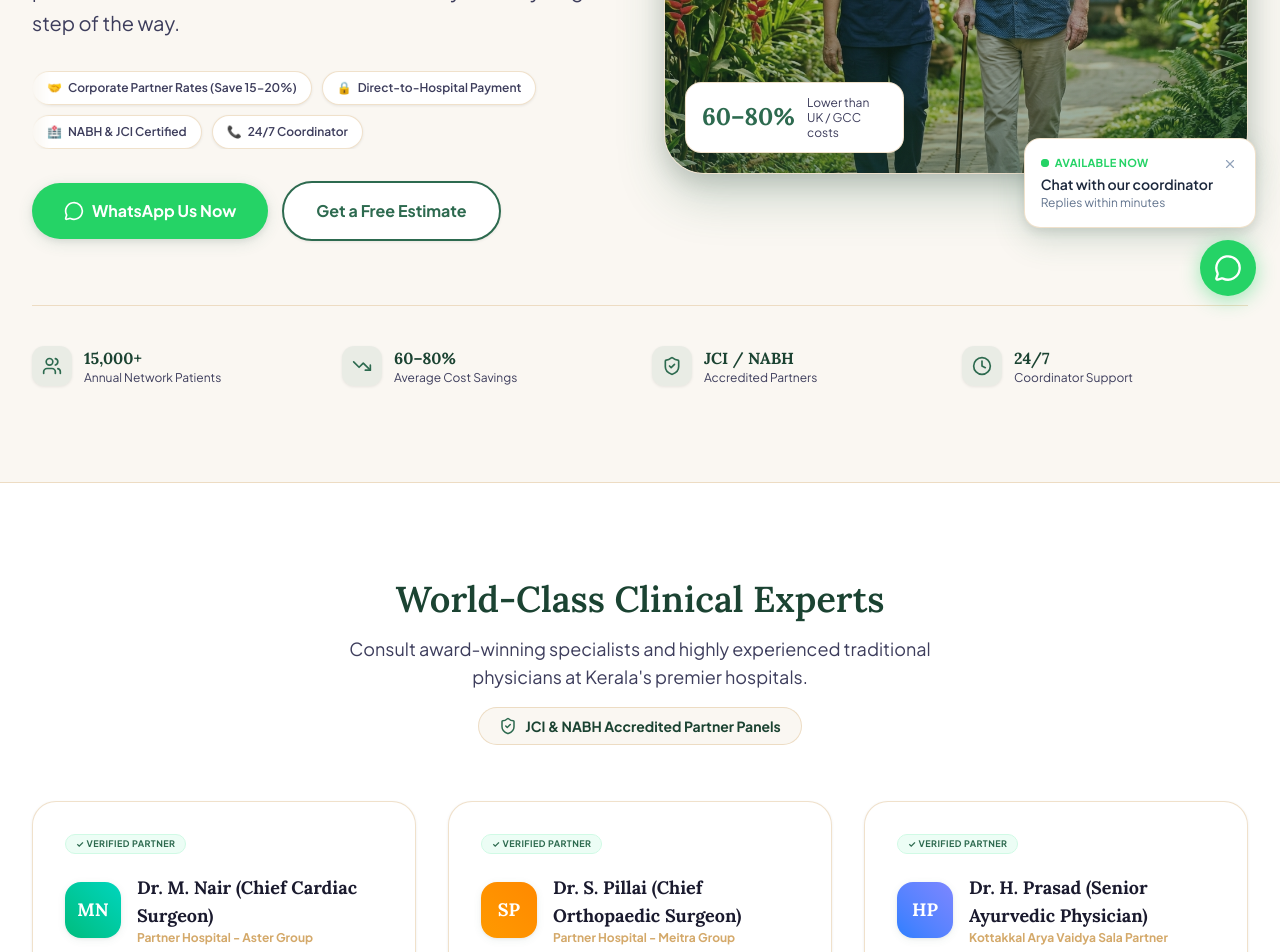
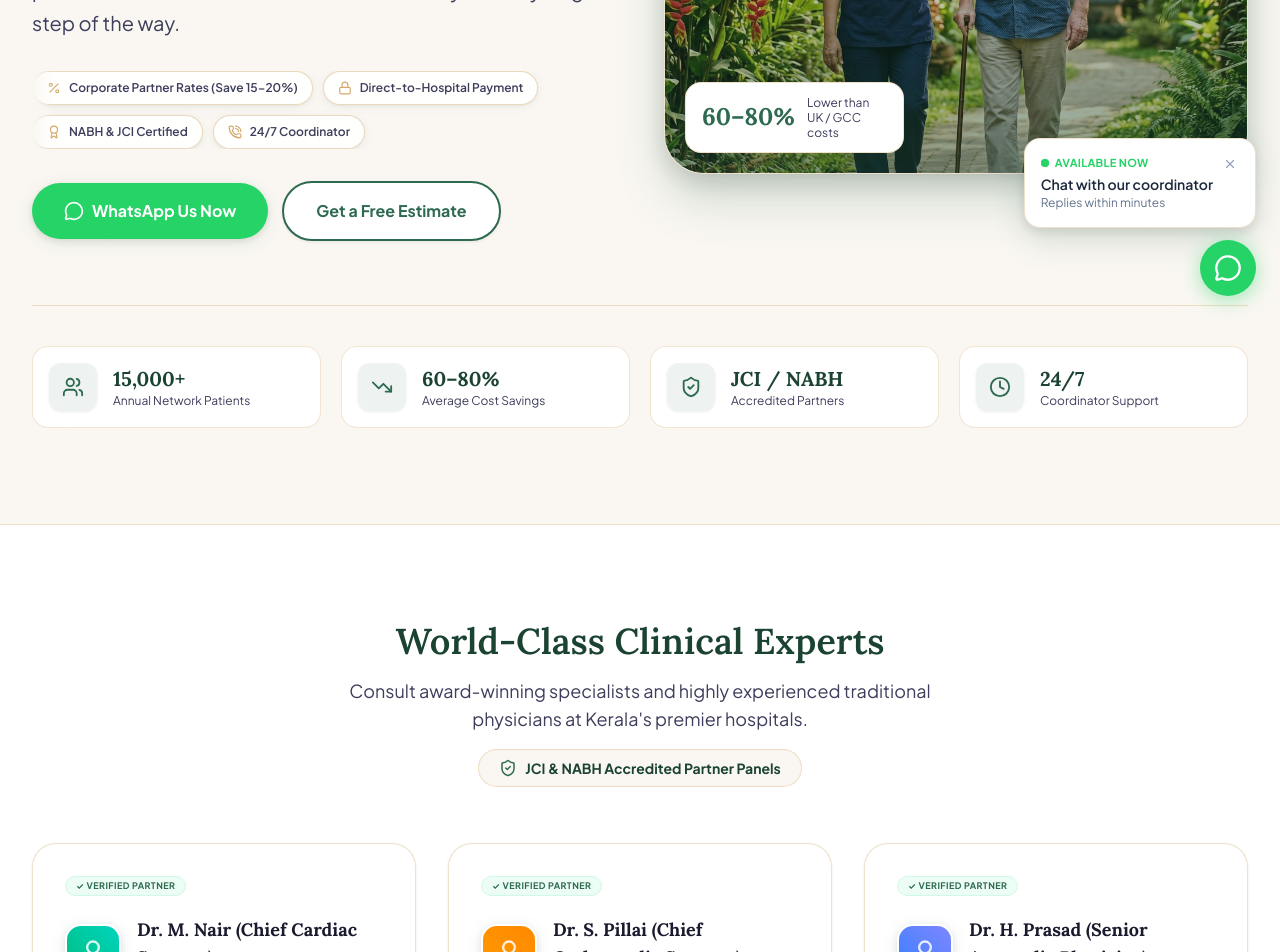
Before and after one commit to smanfari619-maker/medkerala, a Next.js app: page /en in a window 1280 px wide. Shown: the part 480-1432 px from the top of the page. Built offline with nearby package versions, Linux system fonts and the light colour scheme.

Commit message:
design: elevate visual elements to premium JCI-standard medical tourism style

```diff
--- a/src/app/[locale]/page.tsx
+++ b/src/app/[locale]/page.tsx
@@ -15,6 +15,15 @@ import {
   Clock,
   Building,
   TrendingDown,
+  Lock,
+  RefreshCw,
+  Globe,
+  HeartPulse,
+  Award,
+  Tag,
+  PhoneCall,
+  UserRound,
+  Percent,
 } from 'lucide-react';
 import CostComparison from '@/components/home/CostComparison';
 
@@ -117,6 +126,17 @@ export default async function HomePage({ params }: Props) {
 
       {/* ─── 1. HERO ────────────────────────────────────────────────────────── */}
       <section className="relative bg-[#FAF7F2] pt-16 pb-20 lg:pt-20 lg:pb-24 overflow-hidden border-b border-[#D4A96A]/35">
+        {/* Organic Background Curves */}
+        <div className="absolute inset-0 z-0 opacity-10 select-none pointer-events-none">
+          <svg className="absolute right-0 top-0 h-full w-auto text-[#D4A96A]" fill="none" viewBox="0 0 400 800" xmlns="http://www.w3.org/2000/svg">
+            <path d="M400,0 C300,100 200,300 250,500 C300,700 100,800 0,800 L400,800 Z" fill="currentColor" opacity="0.03" />
+            <path d="M400,200 C320,280 250,450 300,600 C350,750 200,800 50,800" stroke="currentColor" strokeWidth="1.5" strokeDasharray="5 5" opacity="0.07" />
+          </svg>
+          <svg className="absolute left-0 bottom-0 h-[60%] w-auto text-primary-green" fill="none" viewBox="0 0 300 600" xmlns="http://www.w3.org/2000/svg">
+            <path d="M0,600 C100,500 150,350 100,200 C50,50 120,0 200,0" stroke="currentColor" strokeWidth="2" opacity="0.04" />
+          </svg>
+        </div>
+
         <div className="max-w-7xl mx-auto px-4 sm:px-6 lg:px-8 relative z-10">
           <div className="grid grid-cols-1 lg:grid-cols-12 gap-12 items-center">
 
@@ -134,13 +154,13 @@ export default async function HomePage({ params }: Props) {
               {/* Guarantees strip — horizontal scroll on mobile, wrap on desktop */}
               <div className="flex overflow-x-auto no-scrollbar scroll-mask-fade pb-2 lg:pb-0 justify-start lg:justify-start lg:flex-wrap gap-2.5 text-xs font-semibold font-sans -mx-4 px-4 lg:mx-0 lg:px-0">
                 {[
-                  { emoji: '🤝', enText: 'Corporate Partner Rates (Save 15-20%)', arText: 'أسعار مؤسسية مخفضة (توفير ١٥-٢٠٪)' },
-                  { emoji: '🔒', enText: 'Direct-to-Hospital Payment', arText: 'الدفع للمستشفى مباشرة' },
-                  { emoji: '🏥', enText: 'NABH & JCI Certified', arText: 'مستشفيات معتمدة JCI/NABH' },
-                  { emoji: '📞', enText: '24/7 Coordinator', arText: 'منسق شخصي ٢٤/٧' },
-                ].map(({ emoji, enText, arText }) => (
-                  <span key={enText} className="flex items-center gap-1.5 bg-white border border-[#D4A96A]/35 text-text-muted px-3.5 py-2 rounded-full shadow-xs shrink-0">
-                    <span>{emoji}</span>
+                  { icon: Percent, enText: 'Corporate Partner Rates (Save 15-20%)', arText: 'أسعار مؤسسية مخفضة (توفير ١٥-٢٠٪)' },
+                  { icon: Lock, enText: 'Direct-to-Hospital Payment', arText: 'الدفع للمستشفى مباشرة' },
+                  { icon: Award, enText: 'NABH & JCI Certified', arText: 'مستشفيات معتمدة JCI/NABH' },
+                  { icon: PhoneCall, enText: '24/7 Coordinator', arText: 'منسق شخصي ٢٤/٧' },
+                ].map(({ icon: Icon, enText, arText }) => (
+                  <span key={enText} className="flex items-center gap-2 bg-white/90 backdrop-blur-xs border border-[#D4A96A]/45 hover:border-primary-green/30 text-text-muted hover:text-primary-green px-3.5 py-2 rounded-full shadow-sm hover:shadow-md transition-all duration-300 shrink-0 group">
+                    <Icon className="h-3.5 w-3.5 text-[#D4A96A] group-hover:text-primary-green transition-colors duration-300" />
                     <span>{isRtl ? arText : enText}</span>
                   </span>
                 ))}
@@ -193,15 +213,15 @@ export default async function HomePage({ params }: Props) {
 
           {/* Compact Trust Bar */}
           <div className="mt-16 pt-10 border-t border-[#D4A96A]/35">
-            <div className="grid grid-cols-2 sm:grid-cols-4 gap-6">
+            <div className="grid grid-cols-2 lg:grid-cols-4 gap-5">
               {trustStats.map(({ numEn, numAr, labelEn, labelAr, icon: Icon }) => (
-                <div key={labelEn} className="flex items-center gap-3 group">
-                  <div className="w-10 h-10 rounded-xl bg-primary-green/8 text-primary-green flex items-center justify-center shrink-0 group-hover:bg-primary-green group-hover:text-white transition-all duration-300 shadow-xs">
-                    <Icon className="h-5 w-5" />
+                <div key={labelEn} className="flex items-center gap-4 p-4 rounded-2xl bg-white border border-[#D4A96A]/30 hover:border-primary-green/30 hover:shadow-md hover:-translate-y-0.5 transition-all duration-300 group">
+                  <div className="w-12 h-12 rounded-xl bg-primary-green/8 text-primary-green flex items-center justify-center shrink-0 group-hover:bg-primary-green group-hover:text-white transition-all duration-300 shadow-xs">
+                    <Icon className="h-5.5 w-5.5" />
                   </div>
                   <div className="text-left rtl:text-right">
-                    <p className="text-base font-bold text-primary-dark font-display">{isRtl ? numAr : numEn}</p>
-                    <p className="text-xs text-text-muted font-sans">{isRtl ? labelAr : labelEn}</p>
+                    <p className="text-lg sm:text-xl font-bold text-primary-dark font-display leading-tight">{isRtl ? numAr : numEn}</p>
+                    <p className="text-xs text-text-muted font-sans mt-0.5">{isRtl ? labelAr : labelEn}</p>
                   </div>
                 </div>
               ))}
@@ -252,8 +272,13 @@ export default async function HomePage({ params }: Props) {
 
                     {/* Doctor initial & basic details header */}
                     <div className="flex items-center gap-4">
-                      <div className={`h-14 w-14 rounded-2xl bg-gradient-to-tr ${bgGradient} text-white flex items-center justify-center font-bold text-lg font-display shrink-0 shadow-sm`}>
-                        {doc.initials}
+                      <div className="relative shrink-0">
+                        <div className={`h-14 w-14 rounded-2xl bg-gradient-to-tr ${bgGradient} text-white flex items-center justify-center shrink-0 shadow-md border-2 border-white`}>
+                          <UserRound className="h-7 w-7 opacity-85" />
+                        </div>
+                        <span className="absolute -bottom-1 -right-1 h-5 w-5 bg-white border border-[#D4A96A]/45 rounded-full flex items-center justify-center text-[9px] font-bold text-[#D4A96A] shadow-xs">
+                          {doc.initials}
+                        </span>
                       </div>
                       <div>
                         <h3 className="font-bold text-text-dark text-base sm:text-lg font-display group-hover:text-primary-green transition-colors duration-200">{doc.name}</h3>
@@ -433,15 +458,17 @@ export default async function HomePage({ params }: Props) {
             {/* Right: Commitment cards */}
             <div className="grid grid-cols-1 sm:grid-cols-2 gap-5">
               {[
-                { emoji: '🔒', en: 'Zero Hidden Fees', ar: 'لا رسوم خفية', descEn: 'You pay hospitals directly. Our coordination is 100% complimentary.', descAr: 'تدفع للمستشفى مباشرة. التنسيق مجاني كلياً.' },
-                { emoji: '🔄', en: 'Free Rebooking', ar: 'إعادة جدولة مجانية', descEn: 'Any complication? We rearrange everything at zero charge.', descAr: 'أي مضاعفات؟ نعيد الترتيب بدون أي تكلفة إضافية.' },
-                { emoji: '🌍', en: '35+ Countries Served', ar: '٣٥+ دولة خدمناها', descEn: '1,200+ international patients treated across Kerala.', descAr: 'أكثر من ١٢٠٠ مريض دولي علاجه في كيرلا.' },
-                { emoji: '📞', en: '30-Day Post-Care', ar: '٣٠ يوم رعاية بعد العودة', descEn: 'WhatsApp follow-up for 30 days after you return home.', descAr: 'متابعة واتساب ٣٠ يوماً بعد عودتك لبلدك.' },
-              ].map(({ emoji, en, ar, descEn, descAr }) => (
-                <div key={en} className="bg-white/8 border border-white/10 rounded-2xl p-5 hover:bg-white/15 transition-all duration-300 space-y-2">
-                  <div className="text-2xl">{emoji}</div>
-                  <h4 className="font-bold text-white font-display">{isRtl ? ar : en}</h4>
-                  <p className="text-slate-300 text-sm leading-relaxed font-sans">{isRtl ? descAr : descEn}</p>
+                { icon: Lock, en: 'Zero Hidden Fees', ar: 'لا رسوم خفية', descEn: 'You pay hospitals directly. Our coordination is 100% complimentary.', descAr: 'تدفع للمستشفى مباشرة. التنسيق مجاني كلياً.' },
+                { icon: RefreshCw, en: 'Free Rebooking', ar: 'إعادة جدولة مجانية', descEn: 'Any complication? We rearrange everything at zero charge.', descAr: 'أي مضاعفات؟ نعيد الترتيب بدون أي تكلفة إضافية.' },
+                { icon: Globe, en: '35+ Countries Served', ar: '٣٥+ دولة خدمناها', descEn: '1,200+ international patients treated across Kerala.', descAr: 'أكثر من ١٢٠٠ مريض دولي علاجه في كيرلا.' },
+                { icon: HeartPulse, en: '30-Day Post-Care', ar: '٣٠ يوم رعاية بعد العودة', descEn: 'WhatsApp follow-up for 30 days after you return home.', descAr: 'متابعة واتساب ٣٠ يوماً بعد عودتك لبلدك.' },
+              ].map(({ icon: Icon, en, ar, descEn, descAr }) => (
+                <div key={en} className="bg-white/8 border border-white/10 rounded-2xl p-5 hover:bg-white/15 hover:border-[#D4A96A]/40 hover:shadow-lg transition-all duration-300 space-y-3 group">
+                  <div className="h-10 w-10 rounded-xl bg-primary-green/20 text-[#D4A96A] group-hover:text-white group-hover:bg-primary-green flex items-center justify-center transition-all duration-300 shrink-0">
+                    <Icon className="h-5 w-5" />
+                  </div>
+                  <h4 className="font-bold text-white font-display text-base">{isRtl ? ar : en}</h4>
+                  <p className="text-slate-300 text-xs sm:text-sm leading-relaxed font-sans">{isRtl ? descAr : descEn}</p>
                 </div>
               ))}
             </div>
```
Also changed, not shown: src/components/home/CostComparison.tsx (+30 -6 lines).
